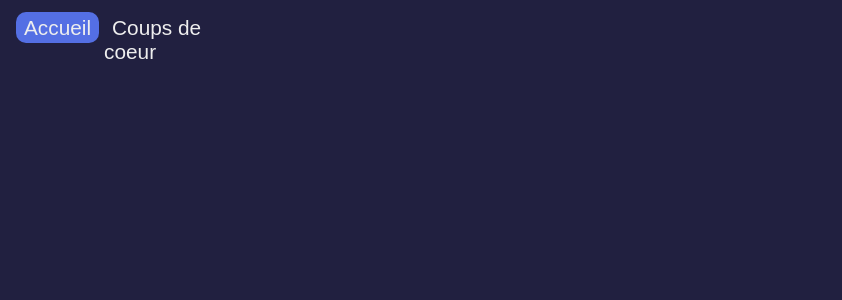
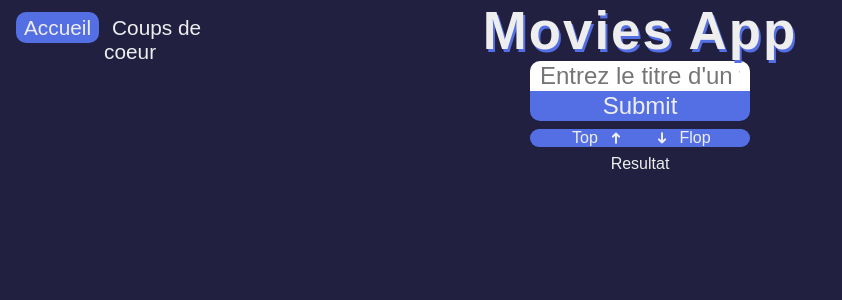
Before and after one commit to Joff317/Movie-app, a React (Create React App) app: page / in a window 1280 px wide. Shown: the top 300 px of the page, without its empty margins (0-842 px from the left). Built offline with nearby package versions, Linux system fonts and the light colour scheme; a web font is replaced by a local one.

Commit message:
search design

```diff
--- a/package.json
+++ b/package.json
@@ -7,6 +7,7 @@
     "@testing-library/react": "^13.4.0",
     "@testing-library/user-event": "^13.5.0",
     "axios": "^1.3.4",
+    "dotenv": "^16.0.3",
     "react": "^18.2.0",
     "react-dom": "^18.2.0",
     "react-router-dom": "^6.9.0",
--- /dev/null
+++ b/src/components/Card.js
@@ -0,0 +1,12 @@
+import React from "react";
+import { API_IMAGE } from "../config";
+
+const Card = ({ movie }) => {
+  return (
+    <div className="card">
+      <img src="" alt="" />
+    </div>
+  );
+};
+
+export default Card;
--- a/src/components/Header.js
+++ b/src/components/Header.js
@@ -25,6 +25,7 @@ const Header = () => {
           </li>
         </ul>
       </nav>
+      <h1>Movies App</h1>
     </div>
   );
 };
--- /dev/null
+++ b/src/components/Search.js
@@ -0,0 +1,26 @@
+import React from 'react';
+
+const Search = () => {
+   return (
+      <div className="form-component">
+         <div className="form-container">
+            <form>
+               <input type="text" placeholder="Entrez le titre d'un film" id='search-input'/>
+               <input type="submit" />
+            </form>
+            <div className="btn-sort-container">
+               <div className="btn-sort" id='goodToBad'>
+                  Top <span>➜</span>
+               </div>
+               <div className="btn-sort" id='badToGood'>
+                  Flop <span>➜</span>
+               </div>
+            </div>
+         </div>
+
+         <div className="result">Resultat</div>
+      </div>
+   );
+};
+
+export default Search;
--- /dev/null
+++ b/src/config.js
@@ -0,0 +1,5 @@
+export const API_MOVIE_URL = "https://api.themoviedb.org/3"
+
+export const API_KEY_MOVIE =`${API_MOVIE_URL}/movie/popular?api_key=`
+
+export const API_IMAGE = "https://image.tmdb.org/t/p/w500"
--- a/src/index.js
+++ b/src/index.js
@@ -5,7 +5,7 @@ import "./styles/index.scss"
 
 const root = ReactDOM.createRoot(document.getElementById('root'));
 root.render(
-  <React.StrictMode>
+  // <React.StrictMode>
     <App />
-  </React.StrictMode>
+  // {/* </React.StrictMode> */}
 );
--- a/src/pages/Home.js
+++ b/src/pages/Home.js
@@ -1,14 +1,31 @@
-import React, { useState } from 'react';
-import Header from '../components/Header';
+import axios from "axios";
+import React, { useEffect, useState } from "react";
+import { Form } from "react-router-dom";
+import Card from "../components/Card";
+import Header from "../components/Header";
+import Search from "../components/Search";
+import { API_KEY_MOVIE } from "../config";
 
 const Home = () => {
-   return (
+//   const [movie, setMovie] = useState();
 
-      <div className='home-page'>
-         <Header/>
+//   const PUBLIC_KEY = process.env.REACT_APP_API_KEY;
 
-      </div>
-   );
+//   useEffect(() => {
+//     axios.get(API_KEY_MOVIE + PUBLIC_KEY).then((res) => {
+//       setMovie(res.data.results);
+//       console.log(res.data.results);
+//     });
+//   }, []);
+
+  return (
+    <div className="home-page">
+      <Header />
+
+      <Search/>
+
+    </div>
+  );
 };
 
 export default Home;
--- a/src/styles/index.scss
+++ b/src/styles/index.scss
@@ -2,5 +2,5 @@
 @import "./pages/home";
 @import "./pages/userList";
 @import "./components/header";
-@import "./components/form";
+@import "./components/search";
 @import "./components/card";
```
Also changed, not shown: src/styles/components/_search.scss (renamed from src/styles/components/_form.scss), 1 other file (tests, documents, lock files or other folders).
